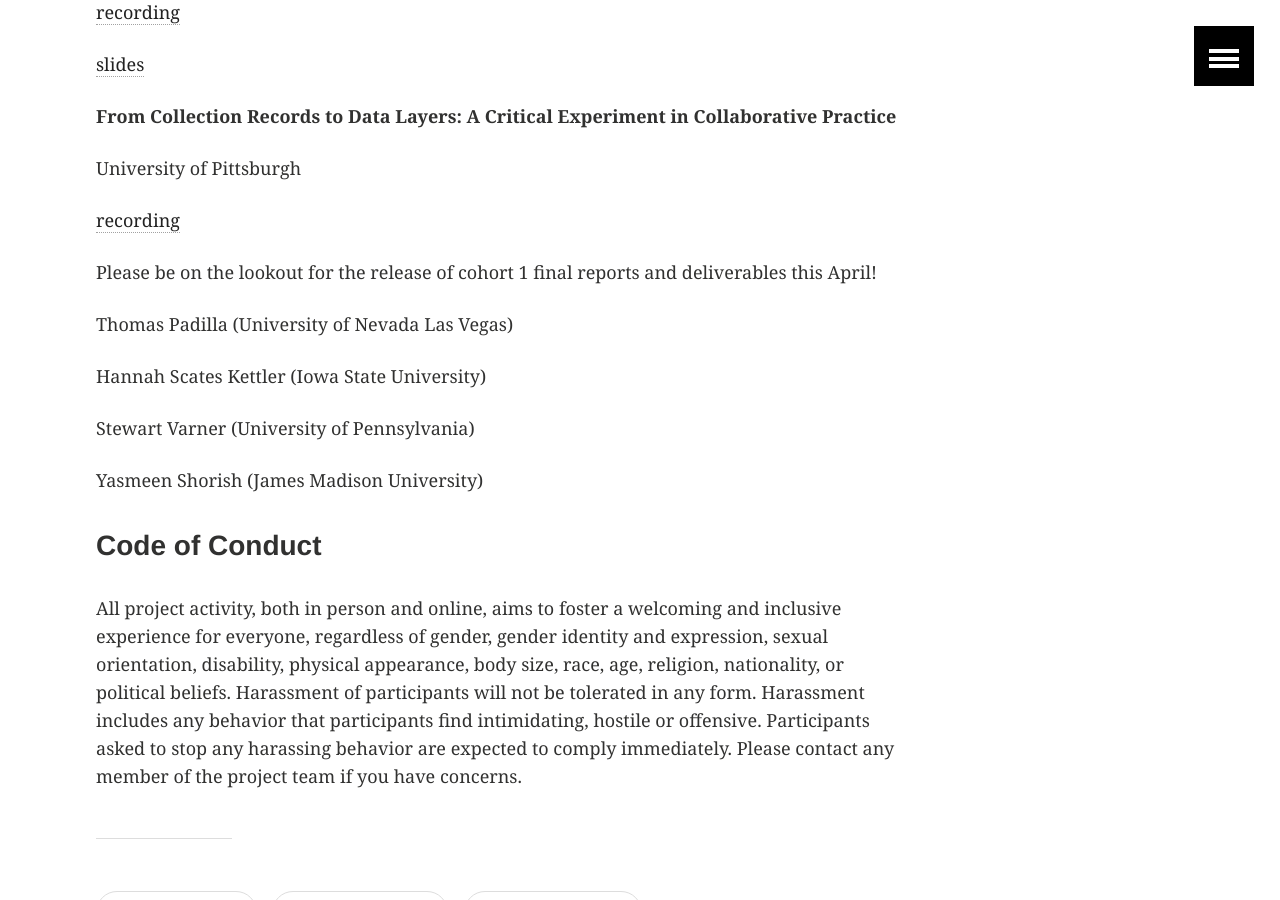
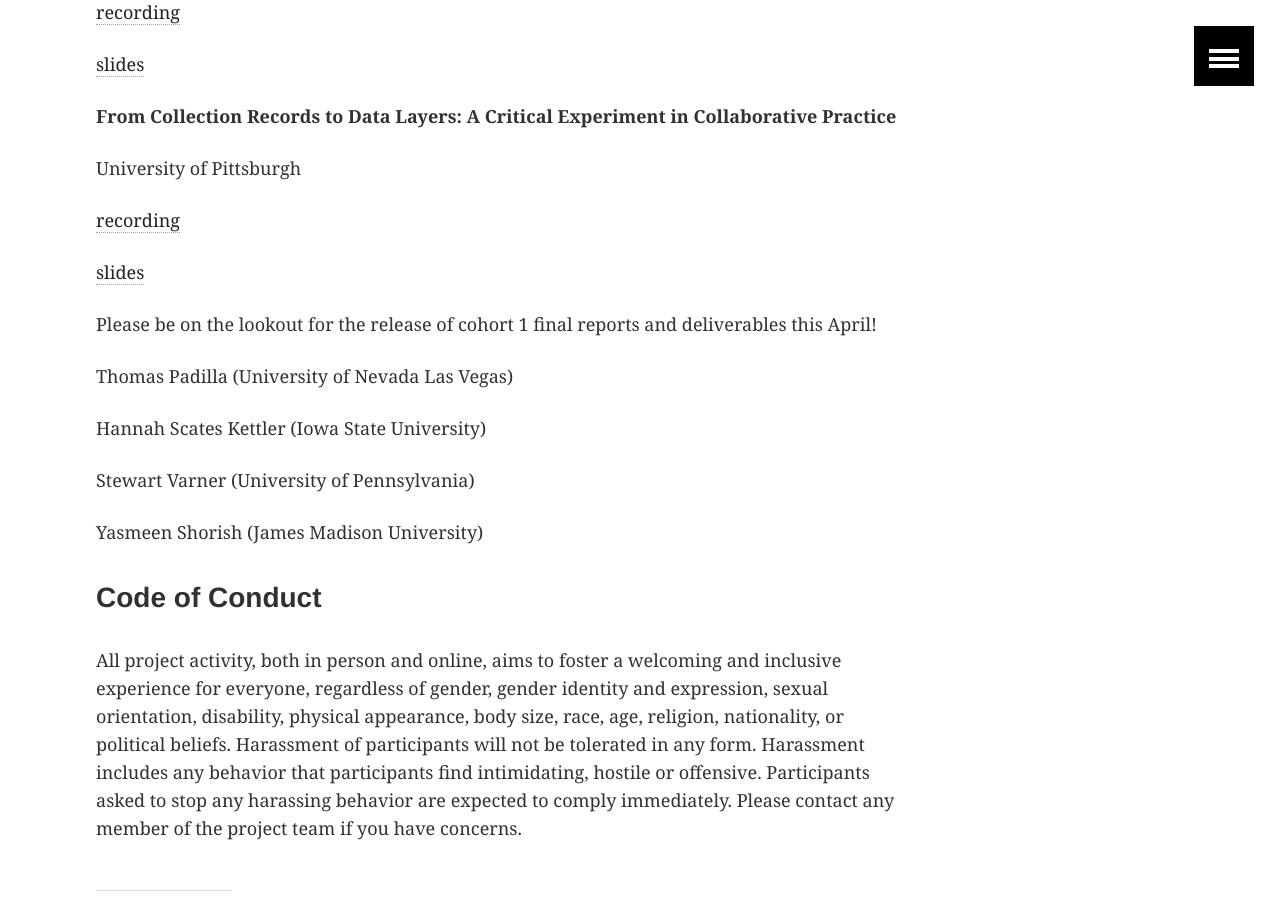
Before and after one commit to collectionsasdata/part2whole, a Jekyll site: the page built from _posts/2020-02-06-forum1.markdown, in a window 1280 px wide and 900 px high, scrolled down 2081 px. Built offline with Jekyll 4.4.1, drawn with Linux system fonts in a browser that asks for light colours.

Commit message:
Update 2020-02-06-forum1.markdown

```diff
--- a/_posts/2020-02-06-forum1.markdown
+++ b/_posts/2020-02-06-forum1.markdown
@@ -61,6 +61,8 @@ University of Pittsburgh
 
 [recording](https://youtu.be/abpmH01IBH0?t=11885)
 
+[slides](https://docs.google.com/presentation/d/15B6PromGDZbmVlvbNdJRI8zNeYmwW4uOFUfIxlYDdpU/edit?usp=sharing)
+
 Please be on the lookout for the release of cohort 1 final reports and deliverables this April!
 
 Thomas Padilla (University of Nevada Las Vegas)
```
